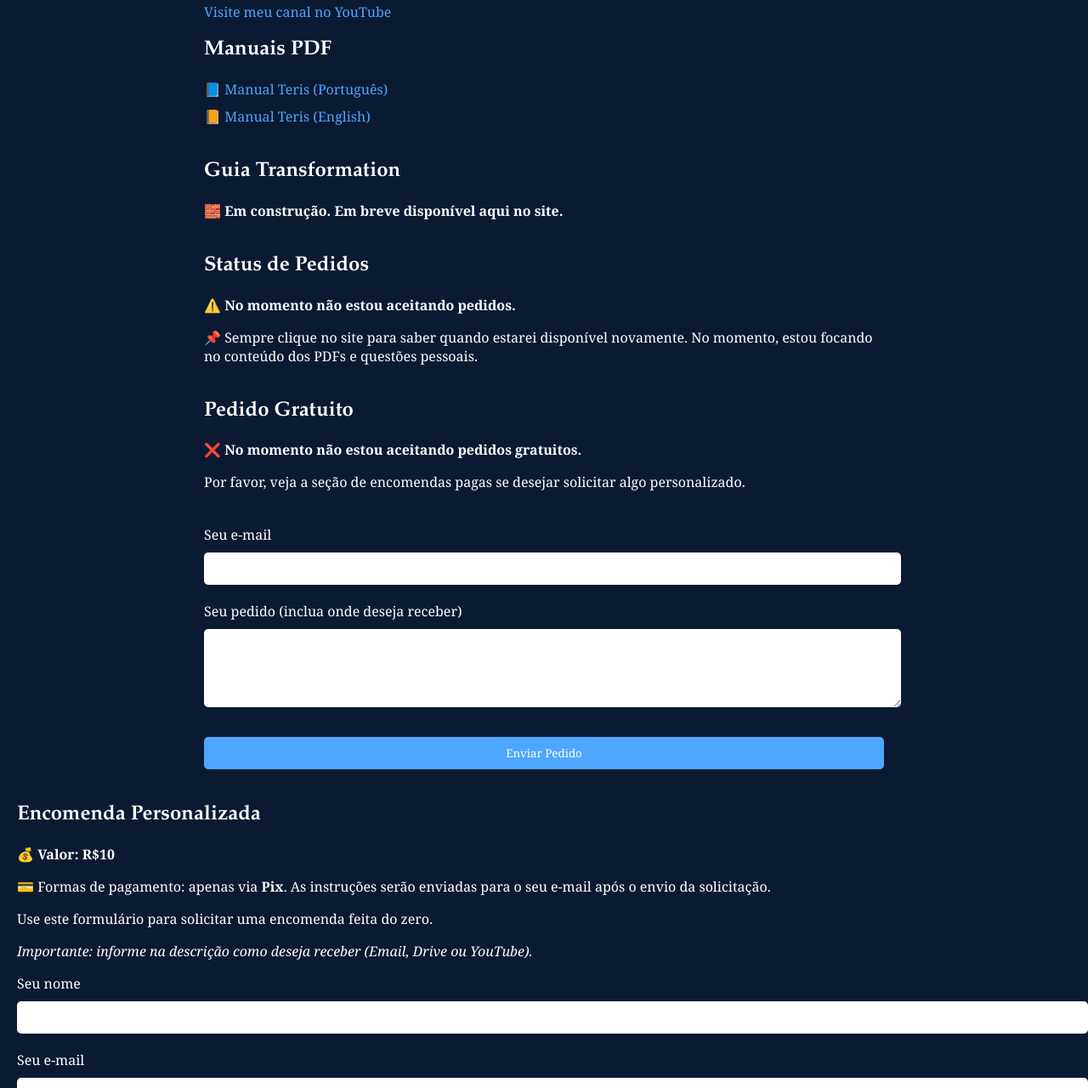
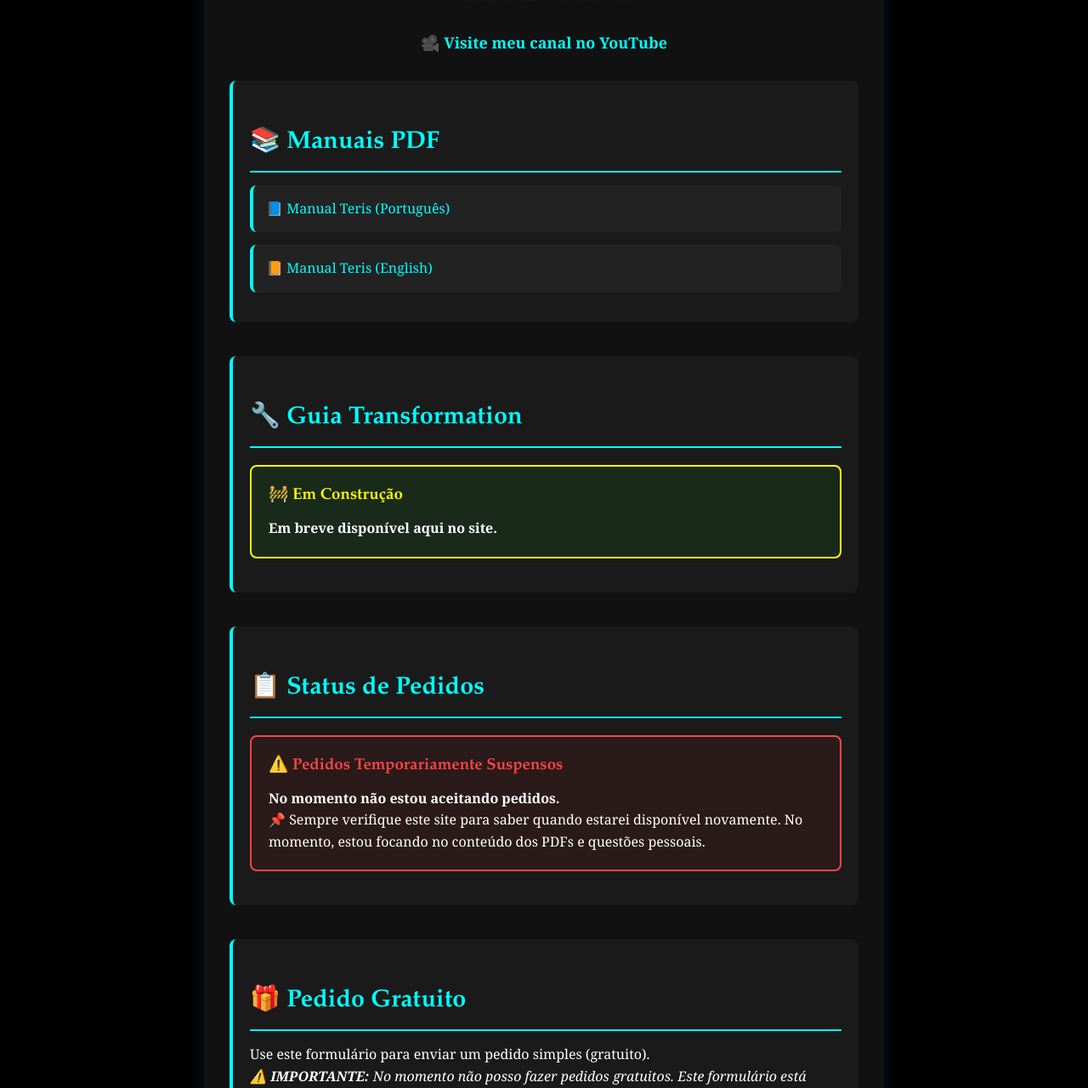
Before and after one commit to terisofc777-cpu/pagiana, a plain HTML site: page index.html in a window 1280 px wide. Shown: the part 98-1378 px from the top of the page at 85% size. Drawn offline with Linux system fonts and the light colour scheme.

Commit message:
Update index.html

```diff
--- a/index.html
+++ b/index.html
@@ -5,56 +5,185 @@
   <meta name="viewport" content="width=device-width, initial-scale=1.0">
   <title>Teris | Subliminares</title>
   <style>
+    * {
+      margin: 0;
+      padding: 0;
+      box-sizing: border-box;
+    }
+
     body {
-      margin: 0;
       font-family: "Georgia", serif;
-      background-color: #0b1a33;
-      color: #fff;
+      background-color: #000000;
+      color: #ffffff;
       padding: 20px;
+      line-height: 1.6;
     }
+
     a {
-      color: #4da6ff;
+      color: #00ffff;
       text-decoration: none;
+      transition: color 0.3s ease;
     }
+
+    a:hover {
+      color: #ffffff;
+      text-decoration: underline;
+    }
+
     .container {
       max-width: 800px;
-      margin: auto;
+      margin: 0 auto;
+      background-color: #111111;
+      padding: 30px;
+      border-radius: 10px;
+      box-shadow: 0 0 20px rgba(0, 255, 255, 0.1);
     }
+
     h1, h2, h3 {
       font-family: "Palatino Linotype", "Book Antiqua", Palatino, serif;
+      margin-bottom: 15px;
+      color: #00ffff;
     }
+
+    h1 {
+      font-size: 2.5em;
+      text-align: center;
+      margin-bottom: 20px;
+      text-shadow: 0 0 10px rgba(0, 255, 255, 0.5);
+    }
+
+    h2 {
+      font-size: 1.8em;
+      border-bottom: 2px solid #00ffff;
+      padding-bottom: 10px;
+      margin-top: 30px;
+    }
+
     .section {
       margin-bottom: 40px;
+      padding: 20px;
+      background-color: #1a1a1a;
+      border-radius: 8px;
+      border-left: 4px solid #00ffff;
     }
+
     input, textarea, select, button {
       width: 100%;
-      padding: 10px;
-      margin-top: 10px;
-      margin-bottom: 20px;
-      border: none;
+      padding: 12px;
+      margin-top: 8px;
+      margin-bottom: 15px;
+      border: 2px solid #333333;
       border-radius: 5px;
       font-family: inherit;
+      font-size: 16px;
+      background-color: #222222;
+      color: #ffffff;
+      transition: all 0.3s ease;
     }
+
+    input:focus, textarea:focus, select:focus {
+      outline: none;
+      border-color: #00ffff;
+      box-shadow: 0 0 10px rgba(0, 255, 255, 0.3);
+    }
+
     button {
-      background-color: #4da6ff;
-      color: white;
+      background: linear-gradient(45deg, #00ffff, #0080ff);
+      color: #000000;
       cursor: pointer;
+      font-weight: bold;
+      border: none;
+      padding: 15px;
+      font-size: 18px;
+      transition: all 0.3s ease;
     }
+
     button:hover {
-      background-color: #357ecc;
+      background: linear-gradient(45deg, #0080ff, #00ffff);
+      transform: translateY(-2px);
+      box-shadow: 0 5px 15px rgba(0, 255, 255, 0.4);
     }
+
     .pdf-links a {
       display: block;
+      margin-bottom: 15px;
+      padding: 15px;
+      background-color: #222222;
+      border-radius: 8px;
+      border-left: 4px solid #00ffff;
+      transition: all 0.3s ease;
+    }
+
+    .pdf-links a:hover {
+      background-color: #333333;
+      transform: translateX(5px);
+    }
+
+    .success-message {
+      color: #00ff00;
+      margin-top: 10px;
+      display: none;
+      padding: 10px;
+      background-color: #1a3a1a;
+      border-radius: 5px;
+    }
+
+    .status-box {
+      background-color: #2a1a1a;
+      border: 2px solid #ff4444;
+      border-radius: 8px;
+      padding: 20px;
+      margin: 20px 0;
+    }
+
+    .status-box h3 {
+      color: #ff4444;
       margin-bottom: 10px;
     }
-    .success-message {
-      color: #90ee90;
-      margin-top: 10px;
-      display: none;
+
+    .construction-box {
+      background-color: #1a2a1a;
+      border: 2px solid #ffff00;
+      border-radius: 8px;
+      padding: 20px;
+      margin: 20px 0;
     }
+
+    .construction-box h3 {
+      color: #ffff00;
+      margin-bottom: 10px;
+    }
+
+    .contact-info {
+      background-color: #1a1a2a;
+      border-radius: 8px;
+      padding: 20px;
+      margin-top: 20px;
+    }
+
+    .contact-info p {
+      margin-bottom: 10px;
+    }
+
     @media (max-width: 600px) {
       body {
         padding: 10px;
+      }
+
+      .container {
+        padding: 20px;
+      }
+
+      h1 {
+        font-size: 2em;
+      }
+
+      h2 {
+        font-size: 1.5em;
+      }
+
+      .section {
+        padding: 15px;
       }
     }
   </style>
@@ -62,50 +191,65 @@
 <body>
   <div class="container">
     <h1>Canal Teris</h1>
-    <p><a href="https://youtube.com/@teris_ofc_777" target="_blank">Visite meu canal no YouTube</a></p>
+    <p style="text-align: center; margin-bottom: 30px;">
+      <a href="https://youtube.com/@teris_ofc_777" target="_blank" style="font-size: 18px; font-weight: bold;">
+        🎥 Visite meu canal no YouTube
+      </a>
+    </p>
 
     <div class="section">
-      <h2>Manuais PDF</h2>
+      <h2>📚 Manuais PDF</h2>
       <div class="pdf-links">
-        <a href="https://drive.google.com/file/d/1APlA2fFNhq7gKgJWEz634d1TEswz1fmg/view?usp=sharing" target="_blank" download>📘 Manual Teris (Português)</a>
-        <a href="https://drive.google.com/file/d/1WvHQVsSJRkCPCpvtrYqhCTk05kVAinNn/view?usp=sharing" target="_blank" download>📙 Manual Teris (English)</a>
+        <a href="https://drive.google.com/file/d/1APlA2fFNhq7gKgJWEz634d1TEswz1fmg/view?usp=sharing" target="_blank">
+          📘 Manual Teris (Português)
+        </a>
+        <a href="https://drive.google.com/file/d/1WvHQVsSJRkCPCpvtrYqhCTk05kVAinNn/view?usp=sharing" target="_blank">
+          📙 Manual Teris (English)
+        </a>
       </div>
     </div>
 
     <div class="section">
-      <h2>Guia Transformation</h2>
-      <p><strong>🧱 Em construção. Em breve disponível aqui no site.</strong></p>
+      <h2>🔧 Guia Transformation</h2>
+      <div class="construction-box">
+        <h3>🚧 Em Construção</h3>
+        <p><strong>Em breve disponível aqui no site.</strong></p>
+      </div>
     </div>
 
     <div class="section">
-      <h2>Status de Pedidos</h2>
-      <p><strong>⚠️ No momento não estou aceitando pedidos.</strong></p>
-      <p>📌 Sempre clique no site para saber quando estarei disponível novamente. No momento, estou focando no conteúdo dos PDFs e questões pessoais.</p>
+      <h2>📋 Status de Pedidos</h2>
+      <div class="status-box">
+        <h3>⚠️ Pedidos Temporariamente Suspensos</h3>
+        <p><strong>No momento não estou aceitando pedidos.</strong></p>
+        <p>📌 Sempre verifique este site para saber quando estarei disponível novamente. No momento, estou focando no conteúdo dos PDFs e questões pessoais.</p>
+      </div>
     </div>
 
-   <div class="section">
-  <h2>Pedido Gratuito</h2>
-  <p><strong>❌ No momento não estou aceitando pedidos gratuitos.</strong></p>
-  <p>Por favor, veja a seção de encomendas pagas se desejar solicitar algo personalizado.</p>
-</div>
-
+    <div class="section">
+      <h2>🎁 Pedido Gratuito</h2>
+      <p>Use este formulário para enviar um pedido simples (gratuito).</p>
+      <p><em>⚠️ <strong>IMPORTANTE:</strong> No momento não posso fazer pedidos gratuitos. Este formulário está temporariamente desabilitado.</em></p>
+      <form action="https://formspree.io/f/xovldbao" method="POST" style="opacity: 0.5; pointer-events: none;">
+        <label for="nome-pedido">Seu nome</label>
+        <input type="text" id="nome-pedido" name="nome" required disabled>
 
         <label for="email-pedido">Seu e-mail</label>
-        <input type="email" id="email-pedido" name="email" required>
+        <input type="email" id="email-pedido" name="email" required disabled>
 
         <label for="mensagem-pedido">Seu pedido (inclua onde deseja receber)</label>
-        <textarea id="mensagem-pedido" name="mensagem" rows="4" required></textarea>
+        <textarea id="mensagem-pedido" name="mensagem" rows="4" required disabled></textarea>
 
-        <button type="submit">Enviar Pedido</button>
+        <button type="submit" disabled>Formulário Temporariamente Desabilitado</button>
       </form>
     </div>
 
     <div class="section">
-      <h2>Encomenda Personalizada</h2>
-      <p><strong>💰 Valor: R$10</strong></p>
+      <h2>💰 Encomenda Personalizada</h2>
+      <p><strong>Valor: R$10</strong></p>
       <p>💳 Formas de pagamento: apenas via <strong>Pix</strong>. As instruções serão enviadas para o seu e-mail após o envio da solicitação.</p>
       <p>Use este formulário para solicitar uma encomenda feita do zero.</p>
-      <p><em>Importante: informe na descrição como deseja receber (Email, Drive ou YouTube).</em></p>
+      <p><em>⚠️ <strong>IMPORTANTE:</strong> Informe na descrição como deseja receber (Email, Drive ou YouTube).</em></p>
       <form action="https://formspree.io/f/xovldbao" method="POST">
         <label for="nome-encomenda">Seu nome</label>
         <input type="text" id="nome-encomenda" name="nome" required>
@@ -121,10 +265,12 @@
     </div>
 
     <div class="section">
-      <h2>Contato</h2>
-      <p>Email: <a href="mailto:teris.ofc777@gmail.com">teris.ofc777@gmail.com</a> — caso tenha dúvidas ou precise falar diretamente comigo.</p>
-      <p>Amino: teris_777 — também pode me encontrar por lá.</p>
-      <p>YouTube: <a href="https://youtube.com/@teris_ofc_777" target="_blank">@teris_ofc_777</a></p>
+      <h2>📞 Contato</h2>
+      <div class="contact-info">
+        <p>📧 Email: <a href="mailto:teris.ofc777@gmail.com">teris.ofc777@gmail.com</a> — caso tenha dúvidas ou precise falar diretamente comigo.</p>
+        <p>📱 Amino: teris_777 — também pode me encontrar por lá.</p>
+        <p>🎥 YouTube: <a href="https://youtube.com/@teris_ofc_777" target="_blank">@teris_ofc_777</a></p>
+      </div>
     </div>
   </div>
 </body>
```
